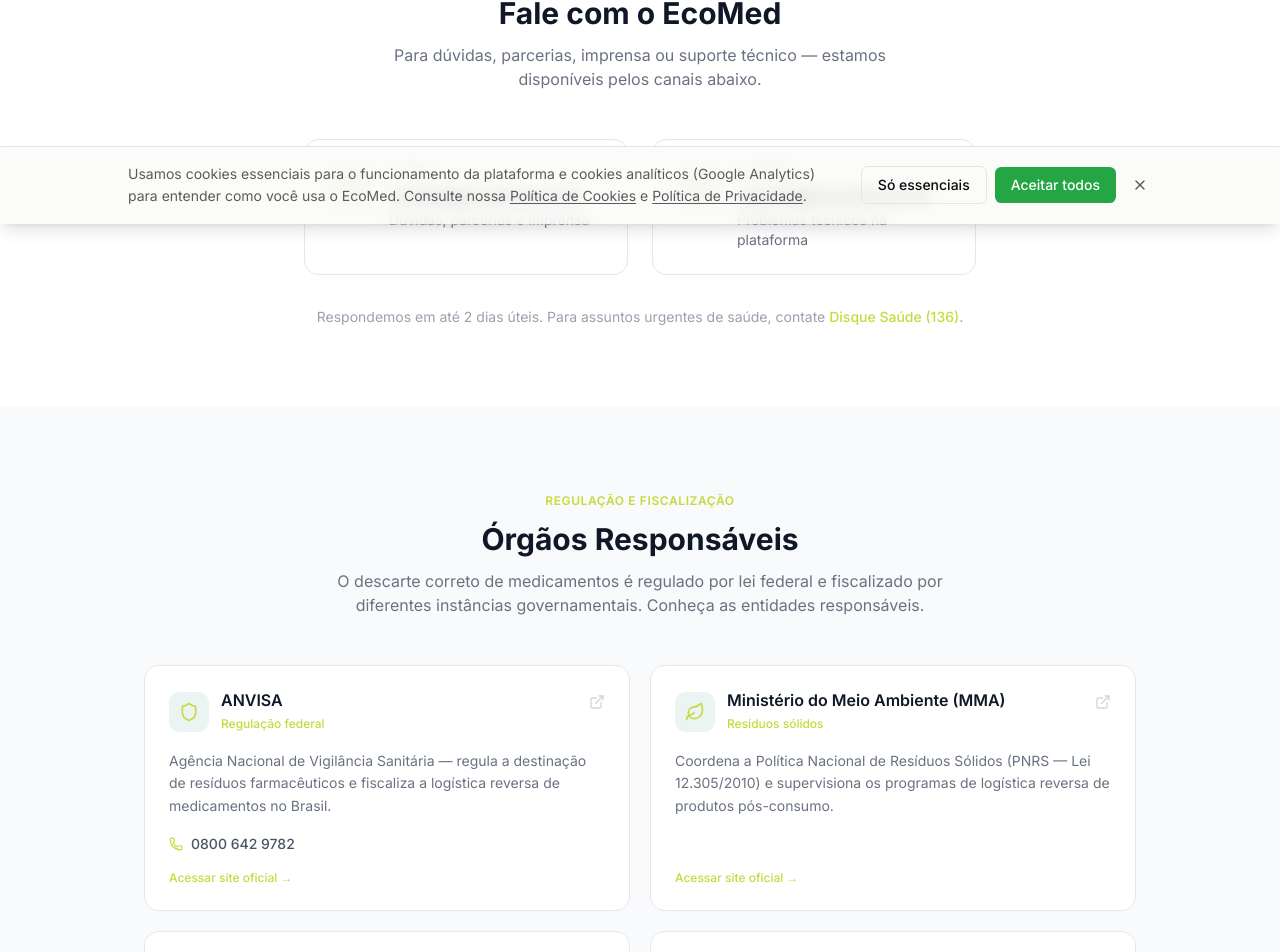
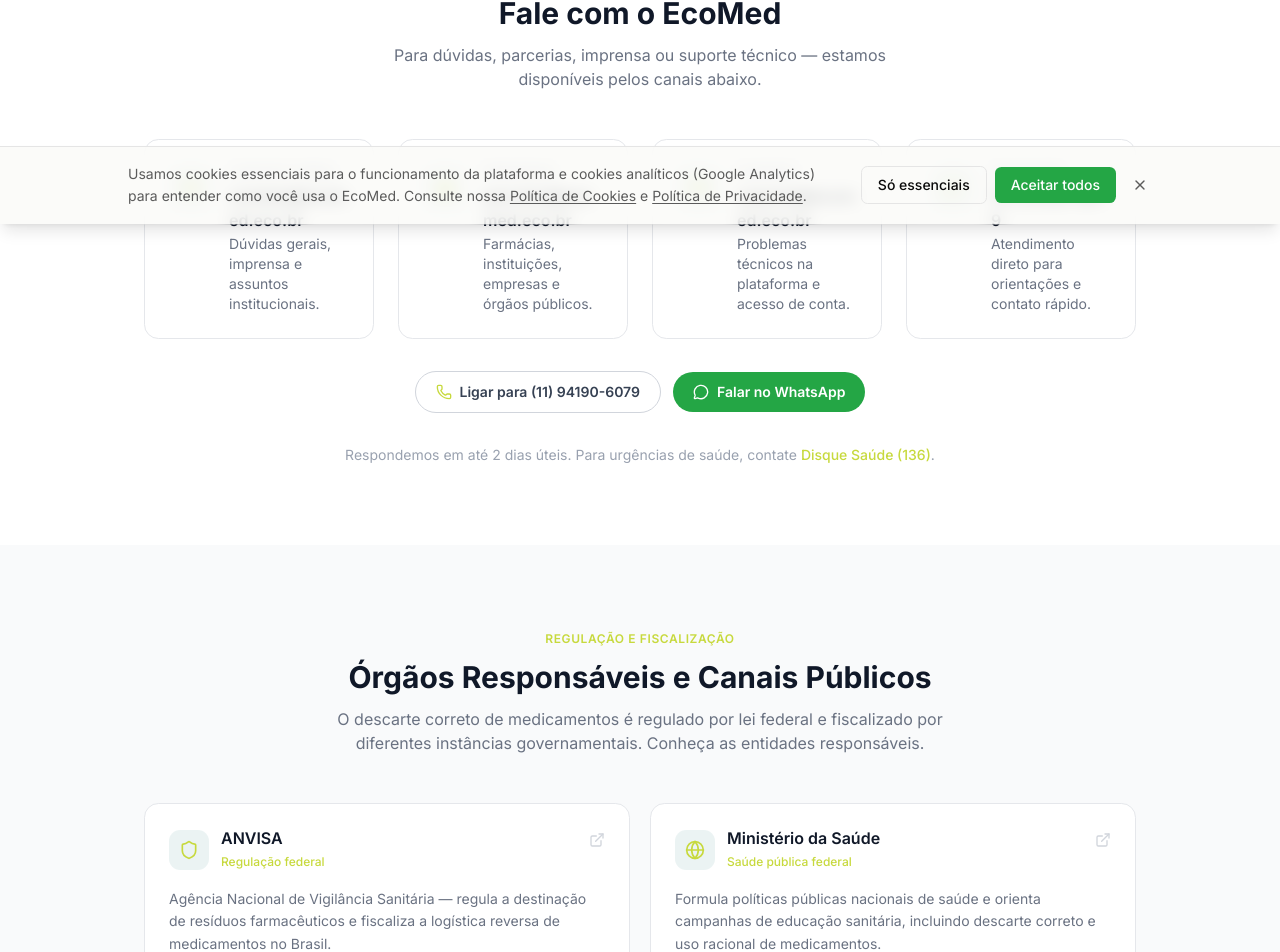
Before and after one commit to ivonsmatos/ecomed, a Next.js app: page /contato in a window 1280 px wide. Shown: the part 576-1528 px from the top of the page. Built offline with nearby package versions, Linux system fonts and the light colour scheme; no server answers.

Commit message:
feat(contato): institucionalizar canais e contatos publicos

```diff
--- a/src/app/contato/page.tsx
+++ b/src/app/contato/page.tsx
@@ -1,13 +1,13 @@
 import type { Metadata } from "next";
 import Link from "next/link";
-import { Mail, Phone, ExternalLink, Building2, Shield, Leaf, Globe } from "lucide-react";
+import { Mail, Phone, ExternalLink, Building2, Shield, Leaf, Globe, MessageCircle } from "lucide-react";
 import { Header } from "@/components/layout/Header";
 import { Footer } from "@/components/layout/Footer";
 
 export const metadata: Metadata = {
   title: "Contato | EcoMed",
   description:
-    "Entre em contato com o EcoMed e confira os órgãos responsáveis pelo descarte correto de medicamentos no Brasil: ANVISA, MMA, ABRADILAN e mais.",
+    "Entre em contato com o EcoMed e confira os órgãos públicos responsáveis pelo descarte correto de medicamentos no Brasil: ANVISA, Ministério e Secretarias de Saúde, MMA e mais.",
   alternates: { canonical: "https://ecomed.eco.br/contato" },
 };
 
@@ -21,6 +21,31 @@
     telefone: "0800 642 9782",
     icon: Shield,
     tag: "Regulação federal",
+  },
+  {
+    nome: "Ministério da Saúde",
+    descricao:
+      "Formula políticas públicas nacionais de saúde e orienta campanhas de educação sanitária, incluindo descarte correto e uso racional de medicamentos.",
+    href: "https://www.gov.br/saude/pt-br",
+    telefone: "136",
+    icon: Globe,
+    tag: "Saúde pública federal",
+  },
+  {
+    nome: "Secretaria de Estado da Saúde de São Paulo",
+    descricao:
+      "Coordena políticas estaduais de saúde, vigilância e ações de apoio à rede pública para prevenção de riscos sanitários e ambientais.",
+    href: "https://www.saude.sp.gov.br",
+    icon: Building2,
+    tag: "Gestão estadual",
+  },
+  {
+    nome: "Secretaria Municipal da Saúde de São Paulo",
+    descricao:
+      "Responsável pela rede municipal de saúde e ações locais de orientação à população sobre descarte e prevenção de riscos à saúde.",
+    href: "https://www.prefeitura.sp.gov.br/cidade/secretarias/saude/",
+    icon: Building2,
+    tag: "Gestão municipal",
   },
   {
     nome: "Ministério do Meio Ambiente (MMA)",
@@ -86,7 +111,46 @@
     label: "Disque Saúde — Ministério da Saúde (136)",
     href: "https://www.gov.br/saude/pt-br/acesso-a-informacao/disque-saude",
   },
+  {
+    label: "Secretaria de Estado da Saúde de São Paulo",
+    href: "https://www.saude.sp.gov.br",
+  },
+  {
+    label: "Secretaria Municipal da Saúde de São Paulo",
+    href: "https://www.prefeitura.sp.gov.br/cidade/secretarias/saude/",
+  },
 ];
+
+const contatosInstitucionais = [
+  {
+    label: "Contato geral",
+    value: "contato@ecomed.eco.br",
+    href: "mailto:contato@ecomed.eco.br",
+    description: "Dúvidas gerais, imprensa e assuntos institucionais.",
+    icon: Mail,
+  },
+  {
+    label: "Parcerias",
+    value: "parceiro@ecomed.eco.br",
+    href: "mailto:parceiro@ecomed.eco.br",
+    description: "Farmácias, instituições, empresas e órgãos públicos.",
+    icon: Building2,
+  },
+  {
+    label: "Suporte",
+    value: "suporte@ecomed.eco.br",
+    href: "mailto:suporte@ecomed.eco.br",
+    description: "Problemas técnicos na plataforma e acesso de conta.",
+    icon: Mail,
+  },
+  {
+    label: "WhatsApp",
+    value: "(11) 94190-6079",
+    href: "https://wa.me/5511941906079?text=Olá%2C%20quero%20falar%20com%20o%20EcoMed.",
+    description: "Atendimento direto para orientações e contato rápido.",
+    icon: MessageCircle,
+  },
+] as const;
 
 export default function ContatoPage() {
   return (
@@ -125,44 +189,52 @@
               </p>
             </div>
 
-            <div className="grid grid-cols-1 sm:grid-cols-2 gap-6 max-w-2xl mx-auto">
-              {/* E-mail */}
+            <div className="grid grid-cols-1 sm:grid-cols-2 xl:grid-cols-4 gap-6">
+              {contatosInstitucionais.map((contato) => {
+                const Icon = contato.icon;
+
+                return (
+                  <a
+                    key={contato.href}
+                    href={contato.href}
+                    target={contato.href.startsWith("http") ? "_blank" : undefined}
+                    rel={contato.href.startsWith("http") ? "noopener noreferrer" : undefined}
+                    className="flex items-start gap-4 rounded-2xl border border-gray-200 p-6 hover:border-eco-lime hover:shadow-md transition-all group bg-white"
+                  >
+                    <div className="mt-0.5 flex size-11 shrink-0 items-center justify-center rounded-xl bg-eco-teal/10 text-eco-lime group-hover:bg-eco-teal group-hover:text-white transition-colors">
+                      <Icon className="size-5" />
+                    </div>
+                    <div>
+                      <p className="text-xs font-semibold uppercase tracking-wider text-gray-400 mb-1">{contato.label}</p>
+                      <p className="font-semibold text-gray-900 break-all">{contato.value}</p>
+                      <p className="text-sm text-gray-500 mt-0.5">{contato.description}</p>
+                    </div>
+                  </a>
+                );
+              })}
+            </div>
+
+            <div className="mt-8 flex flex-col sm:flex-row items-center justify-center gap-3">
               <a
-                href="mailto:contato@ecomed.eco.br"
-                className="flex items-start gap-4 rounded-2xl border border-gray-200 p-6
-                           hover:border-eco-lime hover:shadow-md transition-all group"
+                href="tel:+5511941906079"
+                className="inline-flex items-center gap-2 rounded-full border border-gray-300 px-5 py-2.5 text-sm font-semibold text-gray-700 hover:border-eco-lime hover:text-gray-900 transition-colors"
               >
-                <div className="mt-0.5 flex size-11 shrink-0 items-center justify-center
-                                rounded-xl bg-eco-teal/10 text-eco-lime group-hover:bg-eco-teal group-hover:text-white transition-colors">
-                  <Mail className="size-5" />
-                </div>
-                <div>
-                  <p className="text-xs font-semibold uppercase tracking-wider text-gray-400 mb-1">E-mail</p>
-                  <p className="font-semibold text-gray-900">contato@ecomed.eco.br</p>
-                  <p className="text-sm text-gray-500 mt-0.5">Dúvidas, parcerias e imprensa</p>
-                </div>
+                <Phone className="size-4 text-eco-lime" />
+                Ligar para (11) 94190-6079
               </a>
-
-              {/* Suporte */}
               <a
-                href="mailto:suporte@ecomed.eco.br"
-                className="flex items-start gap-4 rounded-2xl border border-gray-200 p-6
-                           hover:border-eco-lime hover:shadow-md transition-all group"
+                href="https://wa.me/5511941906079?text=Olá%2C%20quero%20falar%20com%20o%20EcoMed."
+                target="_blank"
+                rel="noopener noreferrer"
+                className="inline-flex items-center gap-2 rounded-full bg-eco-green px-5 py-2.5 text-sm font-semibold text-white hover:bg-eco-green/90 transition-colors"
               >
-                <div className="mt-0.5 flex size-11 shrink-0 items-center justify-center
-                                rounded-xl bg-eco-teal/10 text-eco-lime group-hover:bg-eco-teal group-hover:text-white transition-colors">
-                  <Mail className="size-5" />
-                </div>
-                <div>
-                  <p className="text-xs font-semibold uppercase tracking-wider text-gray-400 mb-1">Suporte</p>
-                  <p className="font-semibold text-gray-900">suporte@ecomed.eco.br</p>
-                  <p className="text-sm text-gray-500 mt-0.5">Problemas técnicos na plataforma</p>
-                </div>
+                <MessageCircle className="size-4" />
+                Falar no WhatsApp
               </a>
             </div>
 
             <p className="text-center text-sm text-gray-400 mt-8">
-              Respondemos em até 2 dias úteis. Para assuntos urgentes de saúde, contate{" "}
+              Respondemos em até 2 dias úteis. Para urgências de saúde, contate{" "}
               <a href="tel:136" className="text-eco-lime font-medium hover:underline">
                 Disque Saúde (136)
               </a>
@@ -179,7 +251,7 @@
                 Regulação e fiscalização
               </span>
               <h2 className="font-sans text-3xl font-bold text-gray-900 mb-3">
-                Órgãos Responsáveis
+                Órgãos Responsáveis e Canais Públicos
               </h2>
               <p className="text-gray-500 max-w-2xl mx-auto">
                 O descarte correto de medicamentos é regulado por lei federal e
--- a/src/components/layout/Header.tsx
+++ b/src/components/layout/Header.tsx
@@ -50,7 +50,7 @@
             Blog
           </Link>
           <Link
-            href="/#contato"
+            href="/contato"
             className="text-muted-foreground transition-colors hover:text-foreground"
           >
             Contato
```
